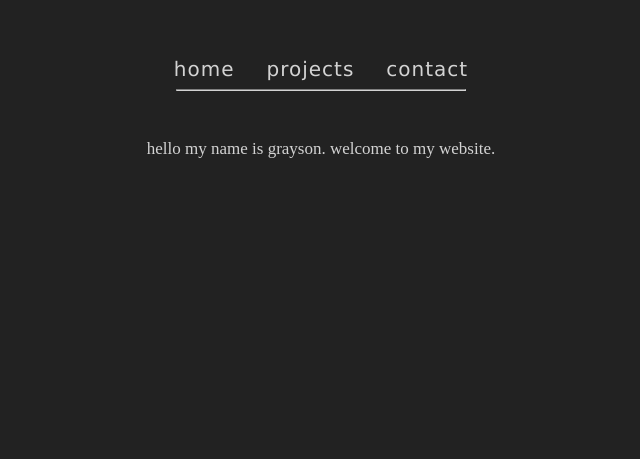
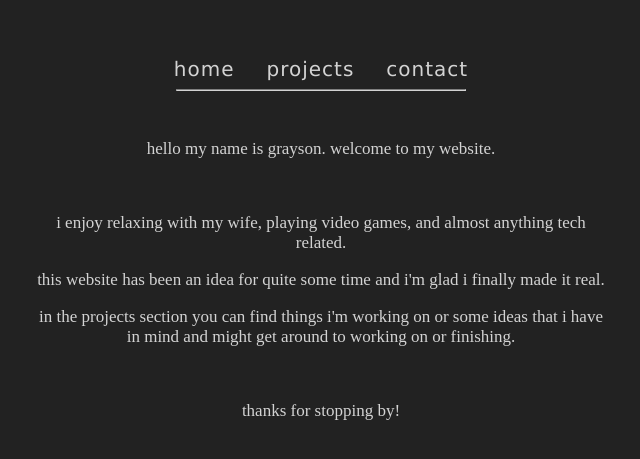
Before and after one commit to GraysonHoff/GraysonHoff.github.io, a plain HTML site: page index.html in a window 1280 px wide. Shown: the part 103-562 px from the top of the page, without its empty margins (319-959 px from the left). Drawn offline with Linux system fonts and the light colour scheme.

Commit message:
Update index.html

```diff
--- a/index.html
+++ b/index.html
@@ -19,6 +19,12 @@
     <hr>
     <div id="mainContent">
       <p>hello my name is grayson. welcome to my website.</p>
+      <br>
+      <p>i enjoy relaxing with my wife, playing video games, and almost anything tech related.</p>
+      <p>this website has been an idea for quite some time and i'm glad i finally made it real.</p>
+      <p>in the projects section you can find things i'm working on or some ideas that i have in mind and might get around to working on or finishing.</p>
+      <br>
+      <p>thanks for stopping by!</p>
     </div>
 
     <!-- <footer>
```
